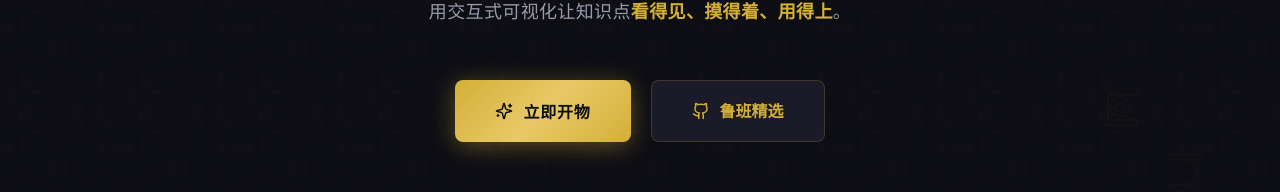
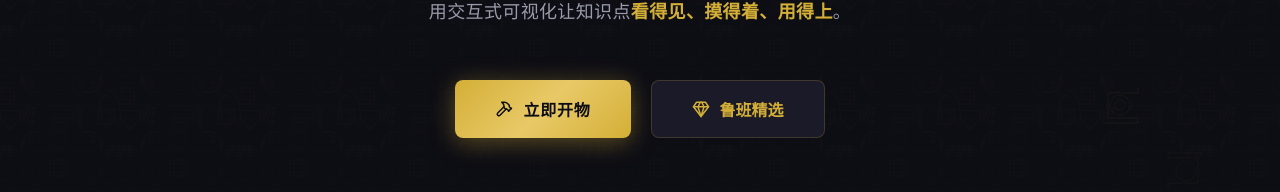
Before and after one commit to bolin68688/luban-teaching, a React (Vite) app: page / in a window 1280 px wide. Shown: the part 490-682 px from the top of the page. Built offline with nearby package versions, Linux system fonts and the light colour scheme.

Commit message:
fix: 立即开物图标换Hammer，鲁班精选滚动到案例区
1. 立即开物图标：Sparkles→Hammer（更符合工匠/工具主题）
2. 鲁班精选：GitHub外链→平滑滚动到#cases案例区域
3. 图标统一：Modal弹窗内的图标也同步换成Hammer

```diff
--- a/src/components/cases/HomePage.jsx
+++ b/src/components/cases/HomePage.jsx
@@ -1,5 +1,5 @@
 import { useState } from 'react'
-import { Waves, Zap, Triangle, Sun, Moon, ArrowRight, BookOpen, Crown, Github, ExternalLink, Gem, Sparkles, X } from 'lucide-react'
+import { Waves, Zap, Triangle, Sun, Moon, ArrowRight, BookOpen, Crown, Github, ExternalLink, Gem, Hammer, X } from 'lucide-react'
 import { cases } from '../../data/cases.js'
 
 const iconMap = {
@@ -504,12 +504,10 @@ export default function HomePage({ onOpenCase, onOpenDynamic, theme, onToggleThe
                 e.currentTarget.style.boxShadow = '0 4px 25px var(--accent-gold-glow)'
               }}
             >
-              <Sparkles size={18} /> 立即开物
+              <Hammer size={18} /> 立即开物
             </button>
-            <a
-              href="https://github.com/bolin68688/luban-teaching"
-              target="_blank"
-              rel="noopener noreferrer"
+            <button
+              onClick={() => document.getElementById('cases')?.scrollIntoView({ behavior: 'smooth' })}
               style={{
                 display: 'inline-flex',
                 alignItems: 'center',
@@ -521,7 +519,7 @@ export default function HomePage({ onOpenCase, onOpenDynamic, theme, onToggleThe
                 borderRadius: 'var(--radius-md)',
                 fontSize: '16px',
                 fontWeight: '600',
-                textDecoration: 'none',
+                cursor: 'pointer',
                 transition: 'all 0.3s var(--ease-out)'
               }}
               onMouseEnter={e => {
@@ -533,8 +531,8 @@ export default function HomePage({ onOpenCase, onOpenDynamic, theme, onToggleThe
                 e.currentTarget.style.transform = 'translateY(0)'
               }}
             >
-              <Github size={18} /> 鲁班精选
-            </a>
+              <Gem size={18} /> 鲁班精选
+            </button>
           </div>
         </div>
       </section>
@@ -864,7 +862,7 @@ npm run build`}
                 justifyContent: 'center',
                 margin: '0 auto 16px'
               }}>
-                <Sparkles size={26} color="var(--accent-gold)" />
+                <Hammer size={26} color="var(--accent-gold)" />
               </div>
               <h3 style={{
                 fontSize: '22px',
@@ -964,7 +962,7 @@ npm run build`}
                   gap: '8px'
                 }}
               >
-                <Sparkles size={16} /> 开始开物
+                <Hammer size={16} /> 开始开物
               </button>
             </div>
           </div>
```
